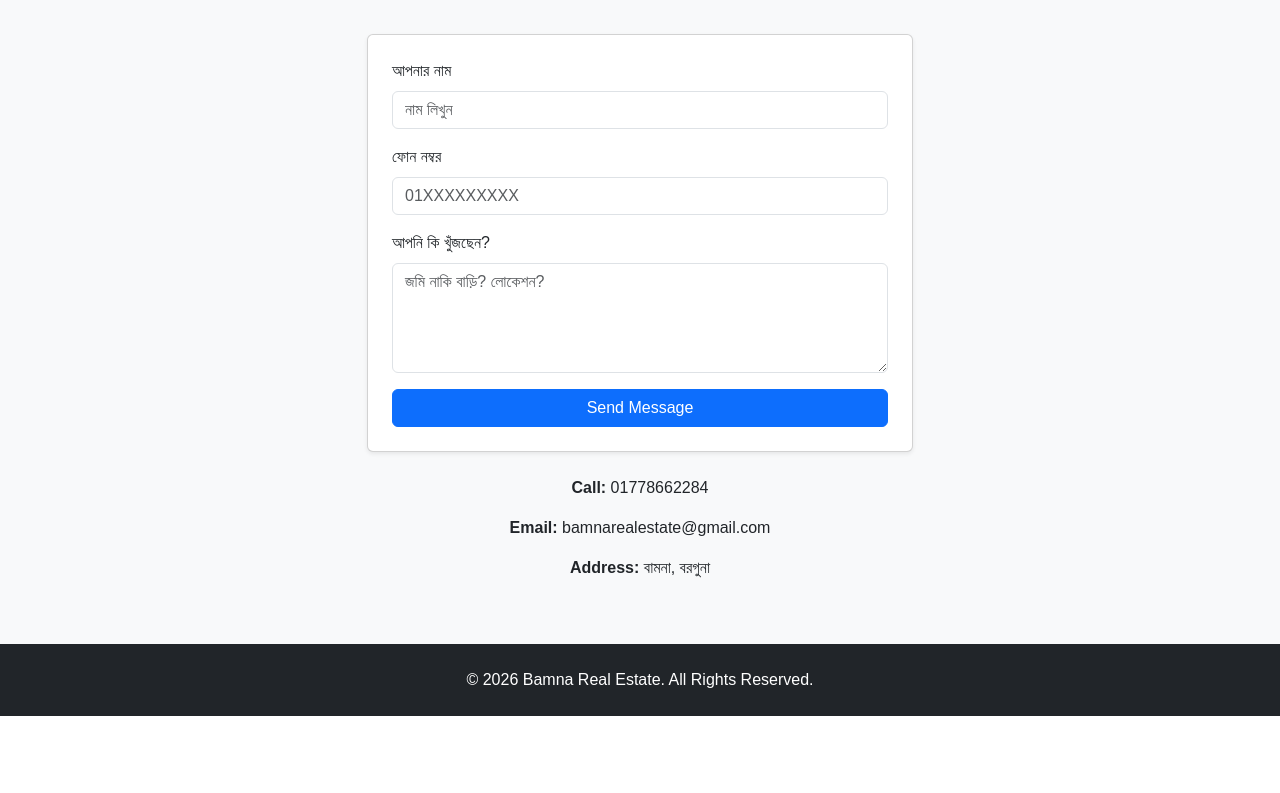
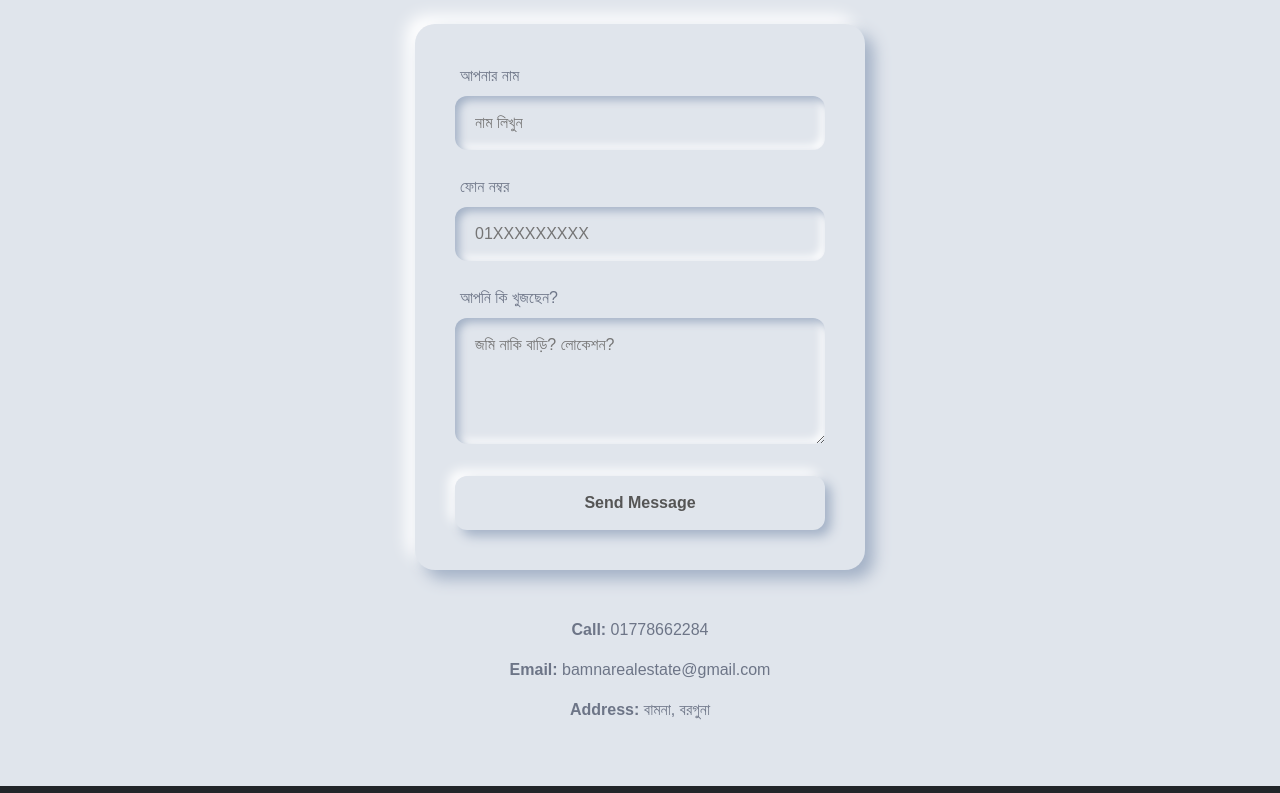
Before and after one commit to dustotuhin2021-coder/Real-State-Website, a plain HTML site: page page/contact.html in a window 1280 px wide. Shown: the part 166-959 px from the top of the page. Before the commit the page ends 882 px from the top, so only its background shows below. Drawn offline with nearby package versions, Linux system fonts and the light colour scheme.

Commit message:
add neumorphism contact form

```diff
--- a/page/contact.html
+++ b/page/contact.html
@@ -22,34 +22,29 @@
   </div>
 </nav>
 <main>
-<section class="py-5 bg-light">
+  <section class="py-5" style="background: #e0e5ec;">
     <div class="container">
-    <h1 class="text-center mb-5 fw-bold">Contact Us</h1>
-    <div class="row">
-      <div class="col-md-6 mx-auto">
-        <div class="card shadow-sm p-4">
+      <h2 class="text-center mb-5" style="color: #6d7587;">Contact Us</h2>
+
+      <div class="neumorph-box">
         <form>
-            <div class="mb-3">
-              <label class="form-label">আপনার নাম</label>
-              <input type="text" class="form-control" placeholder="নাম লিখুন" required>
-            </div>
-            <div class="mb-3">
-              <label class="form-label">ফোন নম্বর</label>
-              <input type="tel" class="form-control" placeholder="01XXXXXXXXX" required>
-            </div>
-            <div class="mb-3">
-              <label class="form-label">আপনি কি খুঁজছেন?</label>
-              <textarea class="form-control" rows="4" placeholder="জমি নাকি বাড়ি? লোকেশন?" required></textarea>
-            </div>
-            <button type="submit" class="btn btn-primary w-100">Send Message</button>
+          <label class="neumorph-label">আপনার নাম</label>
+          <input type="text" class="neumorph-input" placeholder="নাম লিখুন" required>
+
+          <label class="neumorph-label">ফোন নম্বর</label>
+          <input type="tel" class="neumorph-input" placeholder="01XXXXXXXXX" required>
+
+          <label class="neumorph-label">আপনি কি খুজছেন?</label>
+          <textarea class="neumorph-input" rows="4" placeholder="জমি নাকি বাড়ি? লোকেশন?"></textarea>
+
+          <button type="submit" class="neumorph-btn">Send Message</button>
         </form>
       </div>
-        <div class="text-center mt-4">
+
+      <div class="text-center mt-5" style="color: #6d7587;">
         <p><b>Call:</b> 01778662284</p>
         <p><b>Email:</b> bamnarealestate@gmail.com</p>
         <p><b>Address:</b> বামনা, বরগুনা</p>
-        </div>
-      </div>
       </div>
     </div>
   </section>
--- a/style.css
+++ b/style.css
@@ -67,3 +67,54 @@ footer {
   text-align: center;
   padding: 1rem 0;
 }
+
+/* Neumorphism Contact Form */
+.neumorph-box {
+  background: #e0e5ec;
+  border-radius: 20px;
+  padding: 2.5rem;
+  box-shadow: 9px 9px 16px #a3b1c6, -9px -9px 16px #ffffff;
+  max-width: 450px;
+  margin: 0 auto;
+}
+
+.neumorph-input {
+  background: #e0e5ec;
+  border: none;
+  border-radius: 12px;
+  padding: 15px 20px;
+  margin-bottom: 25px;
+  width: 100%;
+  font-size: 1rem;
+  color: #555;
+  box-shadow: inset 4px 4px 8px #a3b1c6, inset -4px -4px 8px #ffffff;
+  outline: none;
+  transition: all 0.3s ease;
+}
+.neumorph-input:focus {
+  box-shadow: inset 2px 2px 5px #a3b1c6, inset -2px -2px 5px #ffffff;
+}
+
+.neumorph-btn {
+  background: #e0e5ec;
+  border: none;
+  border-radius: 12px;
+  padding: 15px;
+  width: 100%;
+  font-weight: bold;
+  color: #555;
+  box-shadow: 6px 6px 12px #a3b1c6, -6px -6px 12px #ffffff;
+  cursor: pointer;
+  transition: all 0.2s ease;
+}
+.neumorph-btn:active {
+  box-shadow: inset 4px 4px 8px #a3b1c6, inset -4px -4px 8px #ffffff;
+}
+
+.neumorph-label {
+  display: block;
+  margin-bottom: 8px;
+  color: #6d7587;
+  font-weight: 500;
+  padding-left: 5px;
+}
```
Lines whose indentation alone changed are shown as unchanged.
